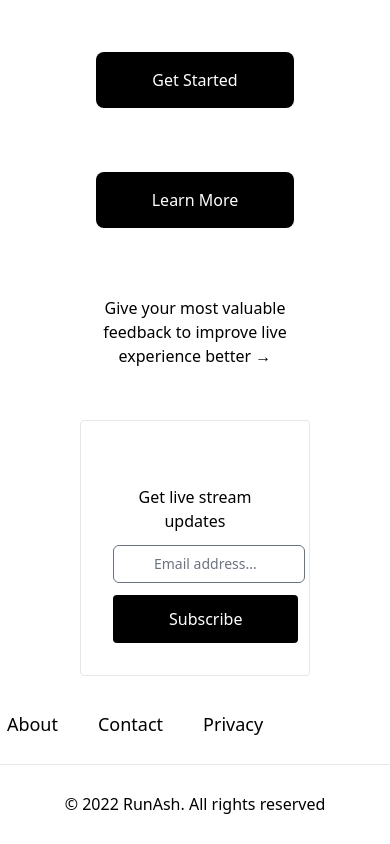
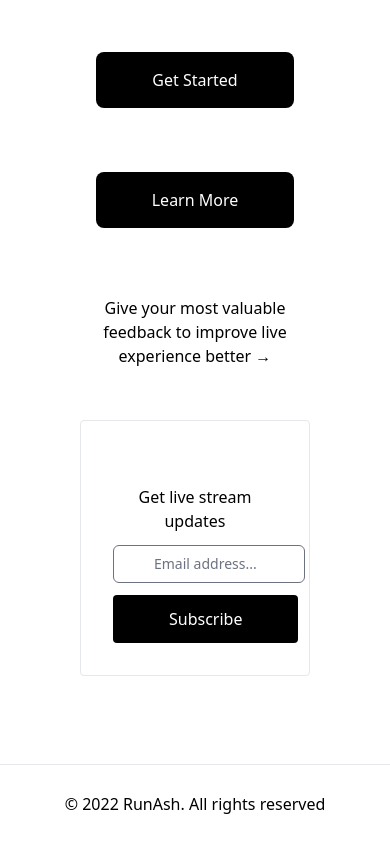
Before and after one commit to Vaibhavmurmu/nextjs13, a Next.js app: page / in a window 390 px wide. Shown: the part 4742-5586 px from the top of the page. Built offline with nearby package versions, Linux system fonts and the light colour scheme.

Commit message:
committed

```diff
--- a/components/Footer.js
+++ b/components/Footer.js
@@ -8,17 +8,17 @@ export default function Footer() {
             <ul className="flex flex-row items-center">
                 <li className="mr-10">
                     <Link href="/about">
-                        <a className="text-lg font-n">About</a>
+                        <a className="text-lg hidden md:flex font-n">About</a>
                     </Link>
                 </li>
                 <li className="mr-10">
                     <Link href="/contact">
-                        <a className="text-lg font-n">Contact</a>
+                        <a className="text-lg hidden md:flex font-n">Contact</a>
                     </Link>
                 </li>
                 <li className="mr-10">
                     <Link href="/privacy">
-                        <a className="text-lg font-n">Privacy</a>
+                        <a className="text-lg hidden md:flex font-n">Privacy</a>
                     </Link>
                 </li>
                 <li className="mr-10">
```
